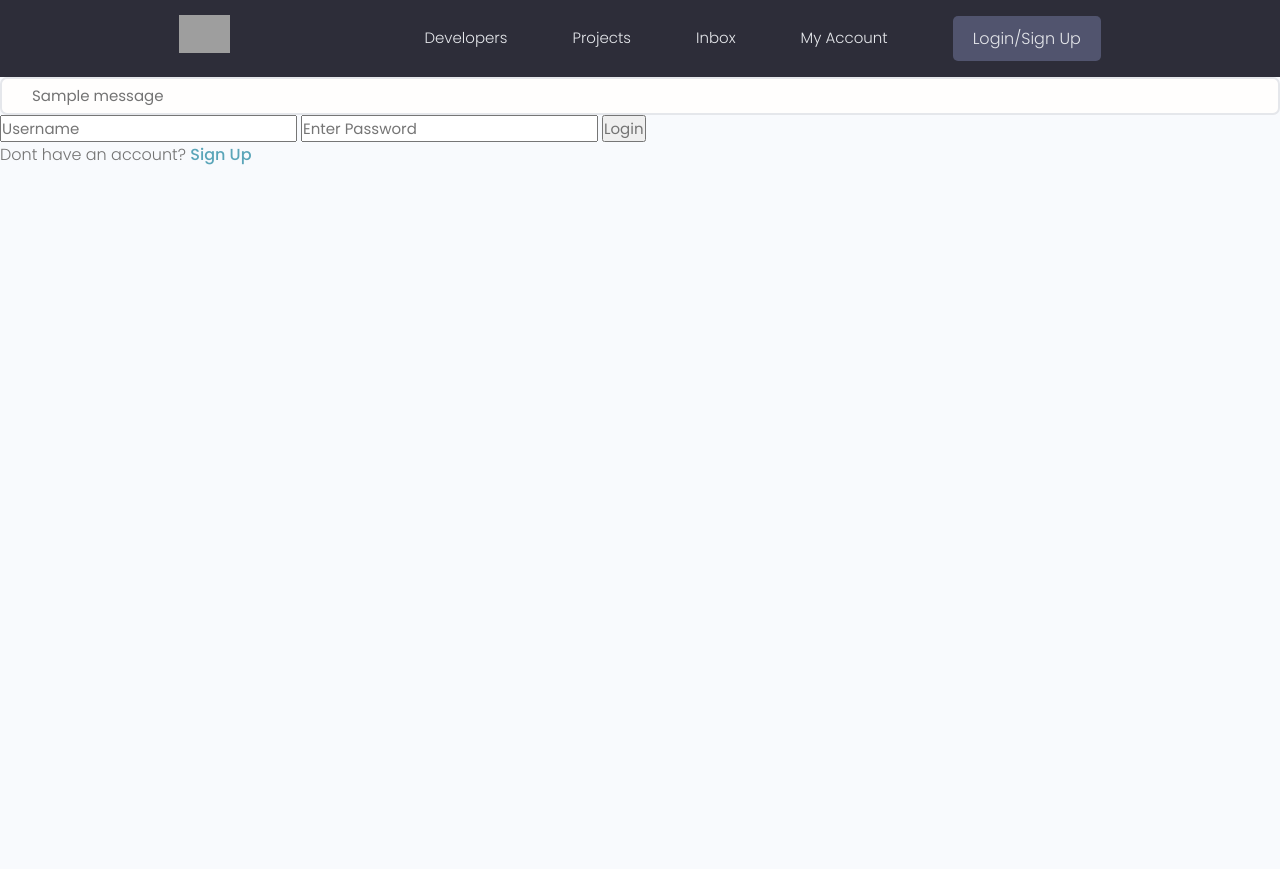
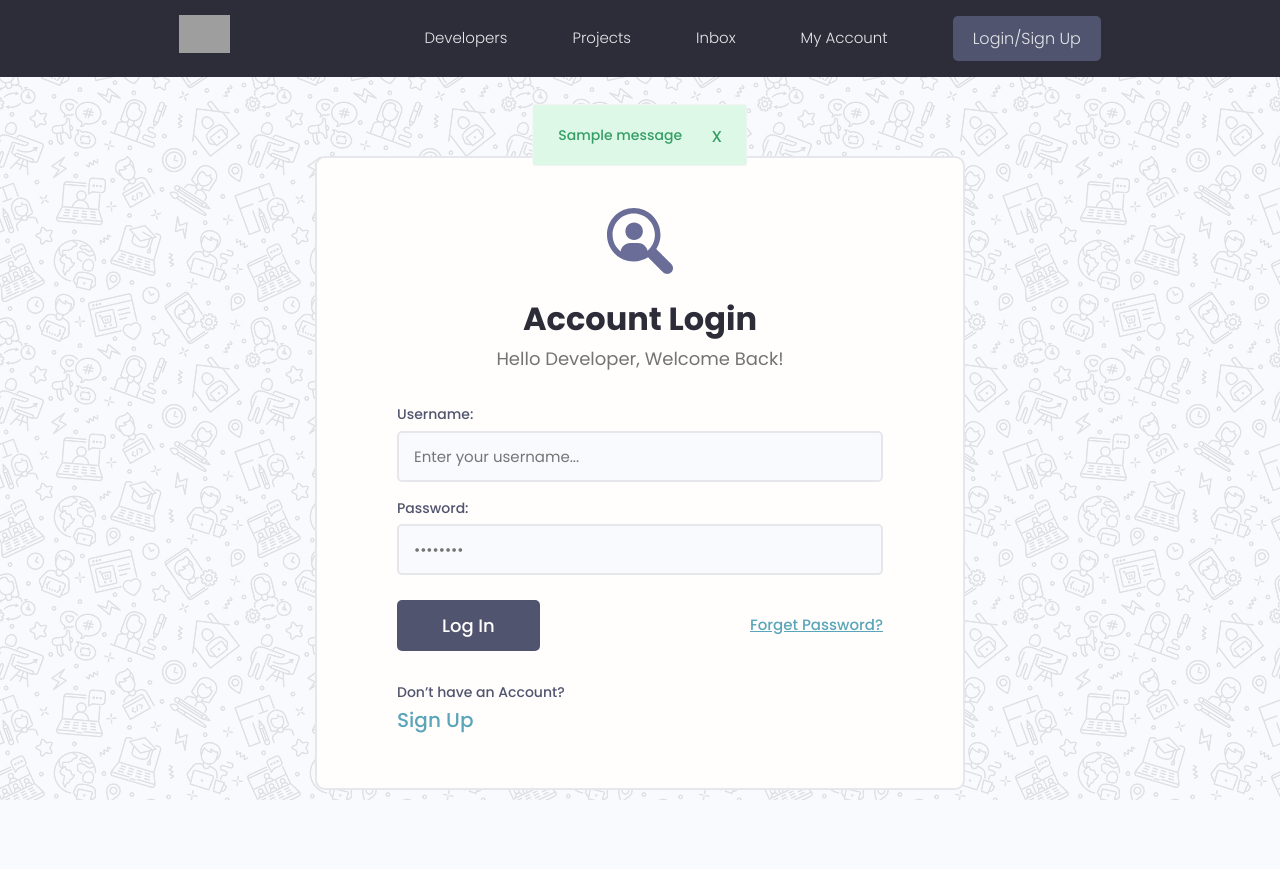
Before and after one commit to JamesOkemwa/devsearch_django, a Django app: page /login/ in a window 1280 px wide. Before the commit the page ends 165 px from the top, so only its background shows below. Run offline with Django 4.2, Linux system fonts and the light colour scheme; tables that the repository leaves empty hold one stand-in row (values such as "Sample post"); one stand-in notice (Sample message) is shown; some libraries are stand-ins or nearby versions; grey boxes are pictures that could not be loaded.

Commit message:
styling login and register page

```diff
--- a/projects/forms.py
+++ b/projects/forms.py
@@ -13,9 +13,9 @@ class ProjectForm(ModelForm):
     def __init__(self, *args, **kwargs):
         super(ProjectForm, self).__init__(*args, **kwargs)
 
+        for name, field in self.fields.items():
+            field.widget.attrs.update({'class': 'input'})
+
         # self.fields['title'].widget.attrs.update({'class': 'input', 'placeholder': 'Add title'})
 
         # self.fields['description'].widget.attrs.update({'class': 'input'})
-
-        for name, field in self.fields.items():
-            field.widget.attrs.update({'class': 'input'})
--- a/static/styles/app.css
+++ b/static/styles/app.css
@@ -845,3 +845,11 @@ img {
   margin-bottom: 1rem;
   margin-top: 2rem;
 }
+
+.alert {
+  position: fixed;
+  left: 50%;
+  top: 135px;
+  transform: translate(-50%, -50%);
+  z-index: 99999;
+}
--- a/static/uikit/app.js
+++ b/static/uikit/app.js
@@ -2,3 +2,21 @@
 document.addEventListener('DOMContentLoaded', function () {
   hljs.highlightAll();
 });
+
+// close the messages popup
+let alertWrapper = document.querySelector('.alert')
+let alertClose = document.querySelector('.alert__close')
+
+if (alertWrapper) {
+  alertClose.addEventListener('click', () =>
+    alertWrapper.style.display = 'none'
+  )
+}
+// let alertWrapper = document.getElementById('popup-message')
+// let alertClose = document.getElementById('close-popup')
+
+// if (alertWrapper) {
+//   alertClose.addEventListener('click', function() {
+//     alertWrapper.style.display = 'none'
+//   })
+// }
--- a/templates/main.html
+++ b/templates/main.html
@@ -21,12 +21,22 @@
 
         {% include 'navbar.html' %}
 
-        {% if messages %}
+        {% comment %} {% if messages %}
         <ul class="messages">
             {% for message in messages %}
             <li{% if message.tags %} class="{{ message.tags }}"{% endif %}>{{ message }}</li>
             {% endfor %}
         </ul>
+        {% endif %} {% endcomment %}
+
+        {% if messages %}
+            {% for message in messages %}
+            <div class="alert alert--{{message.tags}}" id="popup-message">
+                <p class="alert__message">{{message}}</p>
+                <button class="alert__close" id="close-popup">x</button>
+            </div>
+
+            {% endfor %}
         {% endif %}
 
         {% block content %}
@@ -34,4 +44,6 @@
         {% endblock content %}
 
     </body>
+
+    <script src="{% static 'uikit/app.js' %}"></script>
 </html>
--- a/users/forms.py
+++ b/users/forms.py
@@ -9,3 +9,9 @@ class CustomUserCreationForm(UserCreationForm):
         labels = {
             'first_name': 'Name',
         }
+
+    def __init__(self, *args, **kwargs):
+        super(CustomUserCreationForm, self).__init__(*args, **kwargs)
+
+        for name, field in self.fields.items():
+            field.widget.attrs.update({'class': 'input'})
--- a/users/templates/users/login_register.html
+++ b/users/templates/users/login_register.html
@@ -1,29 +1,102 @@
 {% extends 'main.html' %}
+{% load static %}
 
 {% block content %}
 
 {% if page == 'register' %}
 
-<h1>Register User</h1>
+<div class="auth">
+    <div class="card">
+      <div class="auth__header text-center">
+        <a href="/">
+          <img src="{% static 'images/icon.svg' %}" />
+        </a>
+        <h3>Register an Account</h3>
+        <p>Create a new developer account</p>
+      </div>
 
-<form method="POST" action="{% url 'register' %}">
-    {% csrf_token %}
-    {{form.as_p}}
+      <form method="POST" action="{% url 'register' %}" class="form auth__form">
+        {% csrf_token %}
 
-    <input type="submit" value="Register User" />
-</form>
+        {% for field in form %}
 
-<p>Already have an account? <a href={% url 'login' %}>Sign In</a></p>
+        <div class="form__field">
+            <label for="formInput#text">{{field.label}}</label>
+            {{field}}
+
+            {% comment %} {% if field.help_text %}
+                <small>{{field.help_text}}</small>
+            {% endif %} {% endcomment %}
+
+            {% for error in field.errors %}
+            <p style="color: red;">{{error}}</p>
+            {% endfor %}
+
+          </div>
+
+        {% endfor %}
+
+
+        <div class="auth__actions">
+          <input class="btn btn--sub btn--lg" type="submit" value="Sign  In" />
+        </div>
+      </form>
+      <div class="auth__alternative">
+        <p>Already have an Account?</p>
+        <a href="{% url 'login' %}">Log In</a>
+      </div>
+    </div>
+  </div>
 
 {% else %}
-<form action="{% url 'login' %}" method="POST" >
-    {% csrf_token %}
-    <input type="text" name="username" placeholder="Username" />
-    <input type="password" name="password" placeholder="Enter Password" />
-    <input type="submit" value="Login" />
 
-    <p>Dont have an account? <a href={% url 'register' %}>Sign Up</a></p>
-</form>
+<div class="auth">
+    <div class="card">
+      <div class="auth__header text-center">
+        <a href="/">
+          <img src="{% static 'images/icon.svg' %}" alt="icon" />
+        </a>
+        <h3>Account Login</h3>
+        <p>Hello Developer, Welcome Back!</p>
+      </div>
+
+      <form action="{% url 'login' %}" method="POST" class="form auth__form">
+        {% csrf_token %}
+        <!-- Input:Username -->
+        <div class="form__field">
+          <label for="formInput#text">Username: </label>
+          <input
+            class="input input--text"
+            id="formInput#text"
+            type="text"
+            name="username"
+            placeholder="Enter your username..."
+          />
+        </div>
+
+        <!-- Input:Password -->
+        <div class="form__field">
+          <label for="formInput#password">Password: </label>
+          <input
+            class="input input--password"
+            id="formInput#passowrd"
+            type="password"
+            name="password"
+            placeholder="••••••••"
+          />
+        </div>
+        <div class="auth__actions">
+          <input class="btn btn--sub btn--lg" type="submit" value="Log In" />
+          <a href="forgetpassword.html">Forget Password?</a>
+        </div>
+      </form>
+      <div class="auth__alternative">
+        <p>Don’t have an Account?</p>
+        <a href="{% url 'register' %}">Sign Up</a>
+      </div>
+    </div>
+  </div>
+
 {% endif %}
 
 {% endblock content %}
--- a/users/views.py
+++ b/users/views.py
@@ -37,7 +37,7 @@ def loginUser(request):
 
 def logoutUser(request):
     logout(request)
-    messages.error(request, 'User was logged out')
+    messages.info(request, 'User was logged out')
     return redirect('login')
 
 
@@ -58,7 +58,7 @@ def registerUser(request):
             return redirect('profiles')
 
         else:
-            messages.success(request, 'An error occurred during registration')
+            messages.error(request, 'An error occurred during registration')
 
     context = {'page': page, 'form': form}
     return render(request, 'users/login_register.html', context)
```
Also changed, not shown: templates/login.html (added, +51 -0 lines), templates/signup.html (added, +89 -0 lines), static/images/icon.svg (added), static/images/pattern.jpg (added).
